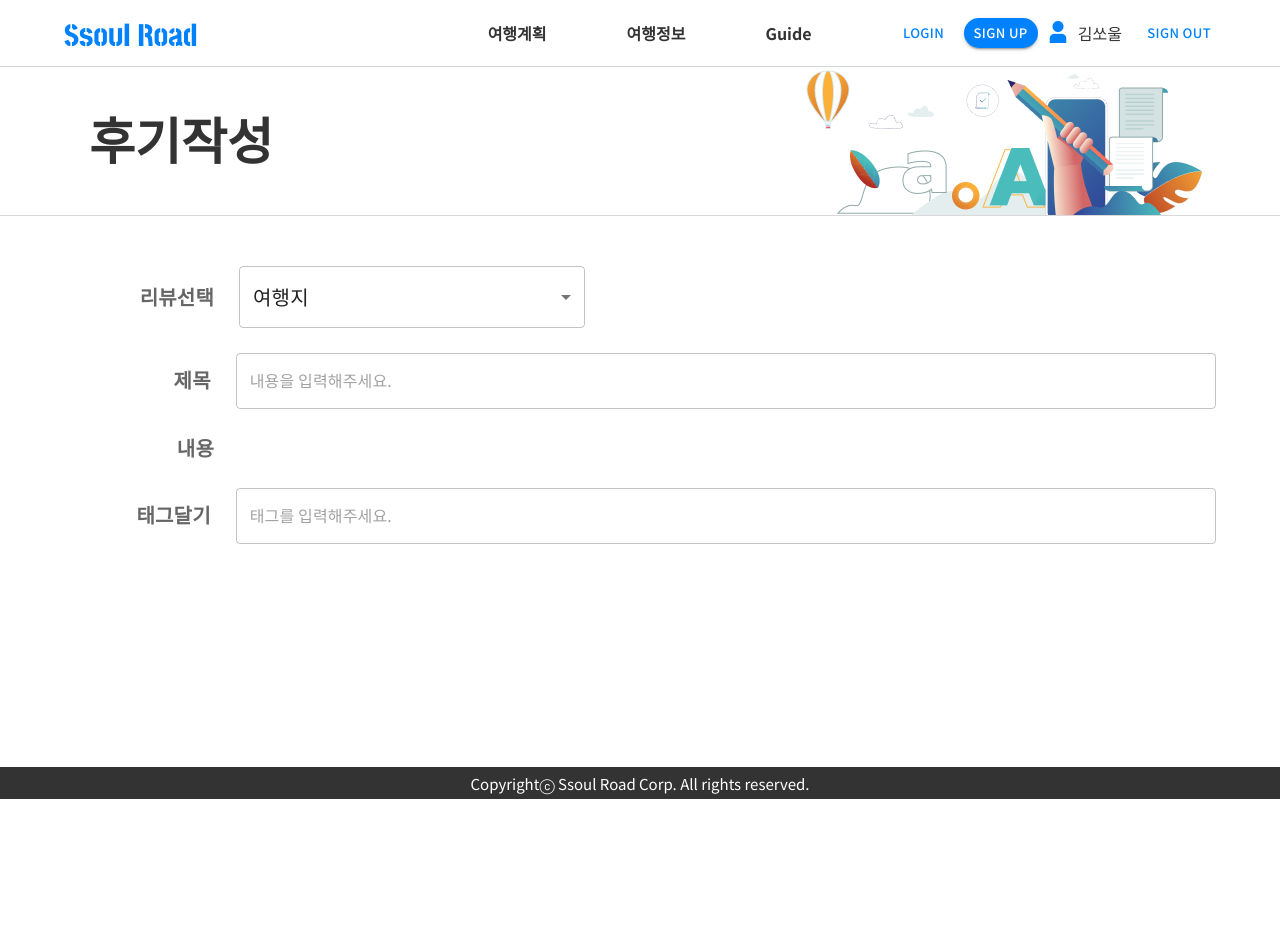
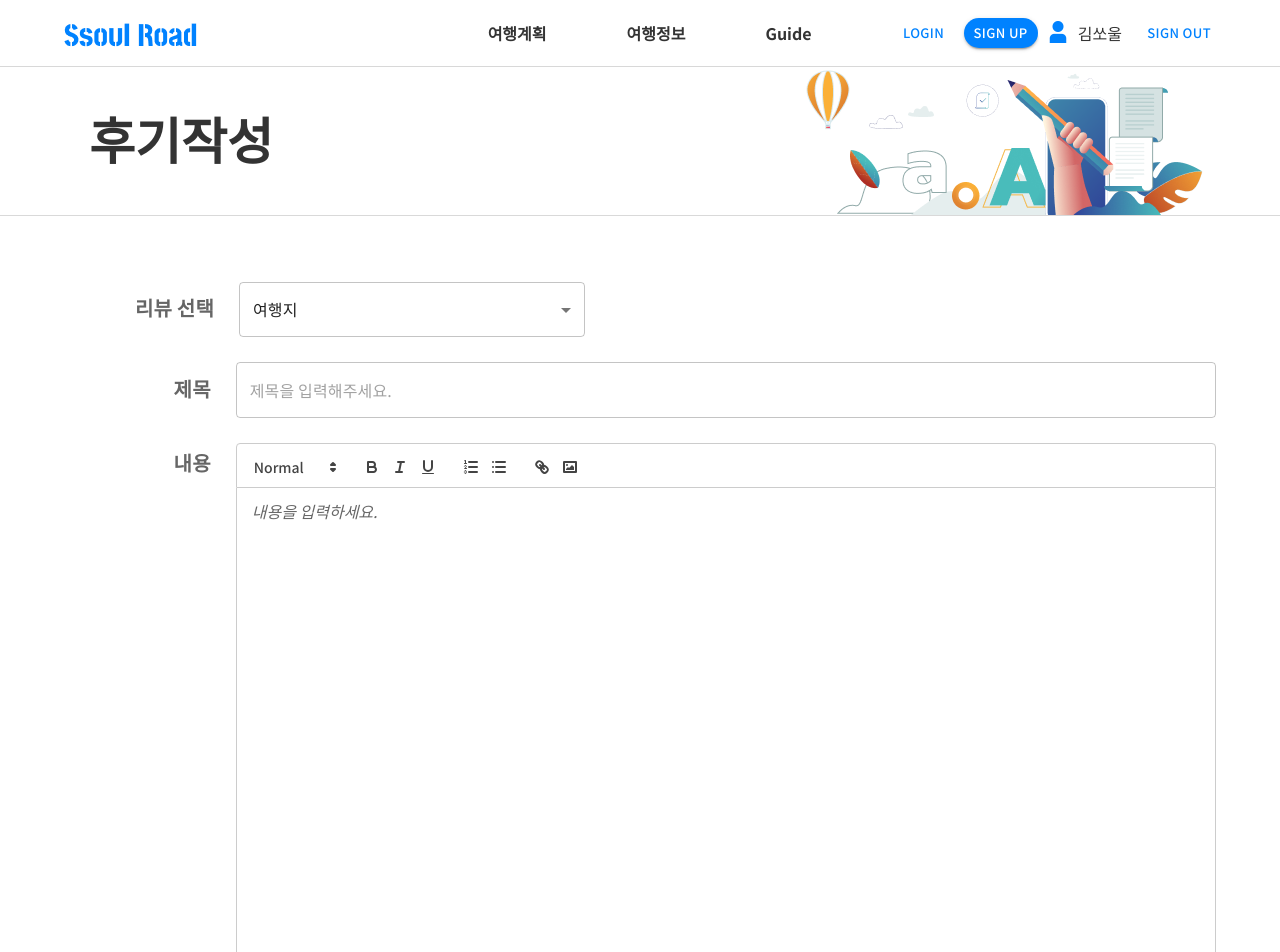
Before and after one commit to a-bite-of-travel/travel-frontend, a React (Create React App) app: page /review in a window 1280 px wide. Shown: the top 952 px of the page. Before the commit the page ends 800 px from the top, so only its background shows below. Built offline with nearby package versions, Linux system fonts and the light colour scheme.

Commit message:
feat:후기작성페이지

```diff
--- a/package.json
+++ b/package.json
@@ -12,6 +12,7 @@
     "@testing-library/jest-dom": "^5.17.0",
     "@testing-library/react": "^13.4.0",
     "@testing-library/user-event": "^13.5.0",
+    "quill": "^2.0.2",
     "react": "^18.3.1",
     "react-dom": "^18.3.1",
     "react-quill": "^2.0.0",
--- a/src/App_ejk.css
+++ b/src/App_ejk.css
@@ -1,5 +1,5 @@
 * {font-family: "Noto Sans KR", sans-serif !important;}
-.contents_wrap{height: calc(100vh - 100px);}
+.contents_wrap{min-height: calc(100vh - 100px);}
 
 /* title */
 .tit_imgwrap{width: 100%;height: 148px;border-bottom: 1px solid #D9D9D9;}
@@ -13,9 +13,15 @@
 
 /* writing */
 .writing_area{width: 100%;padding: 50px 0;}
-.writing_area .MuiFormControl-root{width: 100%;display: flex;flex-direction: row;align-items: center;gap: 25px;}
+.writing_area .MuiFormControl-root{width: 100%;display: flex;flex-direction: row;align-items: baseline;gap: 25px;}
 .writing_area .MuiFormControl-root + .MuiFormControl-root{margin-top: 25px;}
 .writing_area .MuiFormControl-root > label{width: 150px;text-align: right;font-size: 20px;font-weight: 600;color: #666;}
-.writing_area .MuiFormControl-root > label + div{width: calc(100% - 150px);font-size: 20px;}
-.writing_area .MuiFormControl-root > label + div.css-5oflvt-MuiInputBase-root-MuiOutlinedInput-root-MuiSelect-root{width: 30%;}
+.writing_area .MuiFormControl-root > label + div{width: calc(100% - 150px);font-size: 16px;}
+.writing_area .MuiFormControl-root > label + div.css-5oflvt-MuiInputBase-root-MuiOutlinedInput-root-MuiSelect-root{width: 30%;height: 55px;}
 .css-1ahakfv-MuiInputBase-root-MuiOutlinedInput-root{width: 100%;}
+.quill{height: 500px;margin-bottom: 50px;}
+.ql-editor, input::placeholder{font-size: 16px;}
+.ql-toolbar.ql-snow{border-top-left-radius: 4px;border-top-right-radius: 4px;}
+.ql-container.ql-snow{border-bottom-left-radius: 4px;border-bottom-right-radius: 4px;}
+.btn_area{display: flex;justify-content: center;margin-top: 30px;}
+.btn_area button{width: 200px;height: 50px;font-size: 18px;}
--- a/src/components/Writing.jsx
+++ b/src/components/Writing.jsx
@@ -1,41 +1,151 @@
-import * as React from 'react';
-import { Stack, Container, Button, FormControl, FormControlLabel, FormLabel, Select, TextField, MenuItem, FormHelperText, Dialog, DialogTitle, DialogContent, DialogContentText, Box, DialogActions } from '@mui/material';
+import React, { useState, useRef } from "react";
+import { Container, FormControl, FormLabel, Select, MenuItem, TextField, Button } from "@mui/material";
+import ReactQuill from "react-quill";
+import "react-quill/dist/quill.snow.css";
 
 export default function Writing() {
-    /* select */
-    const [reviewType, setReviewType] = React.useState('10');
+    /* State */
+    const [status, setStatus] = useState("ty1");
+    const [title, setTitle] = useState("");
+    const [content, setContent] = useState("");
+    const [tags, setTags] = useState("");
+    const [errors, setErrors] = useState({});
+    const quillRef = useRef(null);
 
-    const handleChange = (event) => {
-        setReviewType(event.target.value);
+    /* Handlers */
+    const handleSubmit = async (event) => {
+        event.preventDefault();
+
+        // 폼 검증
+        const validationErrors = {};
+        if (!title) validationErrors.title = "제목을 입력해주세요.";
+        if (!content) validationErrors.content = "내용을 입력해주세요.";
+        if (!tags) validationErrors.tags = "태그를 입력해주세요.";
+        if (Object.keys(validationErrors).length > 0) {
+            setErrors(validationErrors);
+            return;
+        }
+
+        const reviewData = {
+            type: status,
+            title,
+            content,
+            tags: tags.split(",").map(tag => tag.trim()), // 태그 배열로 변환
+        };
+
+        console.log("Submitted Data:", reviewData);
+
+        try {
+            // API 호출 (예시)
+            const response = await fetch("http://localhost:3500", {
+                method: "POST",
+                headers: {
+                    "Content-Type": "application/json",
+                },
+                body: JSON.stringify(reviewData),
+            });
+            if (response.ok) {
+                alert("리뷰가 성공적으로 제출되었습니다!");
+                // 상태 초기화
+                setStatus("ty1");
+                setTitle("");
+                setContent("");
+                setTags("");
+                setErrors({});
+            } else {
+                alert("리뷰 제출에 실패했습니다.");
+            }
+        } catch (error) {
+            console.error("Error submitting review:", error);
+            alert("서버와 통신 중 문제가 발생했습니다.");
+        }
     };
+
+    const modules = {
+        toolbar: {
+            container: [
+                [{ header: [1, 2, false] }],
+                ["bold", "italic", "underline"],
+                [{ list: "ordered" }, { list: "bullet" }],
+                ["link", "image"], // 이미지 버튼 추가
+            ],
+        },
+    };
+
+    const formats = [
+        "header",
+        "bold",
+        "italic",
+        "underline",
+        "list",
+        "bullet",
+        "link",
+        "image",
+    ]
 
     return (
         <Container maxWidth="lg">
-            <div className="writing_area">
-                <FormControl>
-                    <FormLabel id="review-select-label">리뷰선택</FormLabel>
+            <form onSubmit={handleSubmit} className="writing_area">
+                {/* 리뷰 선택 */}
+                <FormControl fullWidth margin="normal">
+                    <FormLabel htmlFor="review-select">리뷰 선택</FormLabel>
                     <Select
-                        labelId="review-select-label"
                         id="review-select"
-                        value={reviewType}
-                        onChange={handleChange}>
-                        <MenuItem value={10}>여행지</MenuItem>
-                        <MenuItem value={20}>음식점</MenuItem>
-                        <MenuItem value={30}>리뷰</MenuItem>
+                        value={status}
+                        onChange={(e) => setStatus(e.target.value)}
+                    >
+                        <MenuItem value="ty1">여행지</MenuItem>
+                        <MenuItem value="ty2">음식점</MenuItem>
+                        <MenuItem value="ty3">축제</MenuItem>
                     </Select>
                 </FormControl>
-                <FormControl>
-                    <FormLabel id="revie-input-label1">제목</FormLabel>
-                    <TextField labelId="revie-input-label1" id="review-input1" placeholder="내용을 입력해주세요." />
+
+                {/* 제목 입력 */}
+                <FormControl fullWidth margin="normal" error={!!errors.title}>
+                    <FormLabel htmlFor="review-title">제목</FormLabel>
+                    <TextField
+                        id="review-title"
+                        placeholder="제목을 입력해주세요."
+                        value={title}
+                        onChange={(e) => setTitle(e.target.value)}
+                        helperText={errors.title}
+                    />
                 </FormControl>
-                <FormControl>
-                    <FormLabel id="">내용</FormLabel>
+
+                {/* 내용 입력 */}
+                <FormControl fullWidth margin="normal" error={!!errors.content}>
+                    <FormLabel htmlFor="review-content">내용</FormLabel>
+                    <ReactQuill
+                        ref={quillRef}
+                        theme="snow"
+                        value={content}
+                        onChange={setContent}
+                        modules={modules}
+                        formats={formats}
+                        placeholder="내용을 입력하세요."
+                    />
+                    {errors.content && <p style={{ color: "red" }}>{errors.content}</p>}
                 </FormControl>
-                <FormControl>
-                    <FormLabel id="revie-input-label2">태그달기</FormLabel>
-                    <TextField labelId="revie-input-label2" id="review-input2" placeholder="태그를 입력해주세요." />
+
+                {/* 태그 입력 */}
+                <FormControl fullWidth margin="normal" error={!!errors.tags}>
+                    <FormLabel htmlFor="review-tags">태그 달기</FormLabel>
+                    <TextField
+                        id="review-tags"
+                        placeholder="태그를 쉼표로 구분하여 입력해주세요."
+                        value={tags}
+                        onChange={(e) => setTags(e.target.value)}
+                        helperText={errors.tags}
+                    />
                 </FormControl>
-            </div>
+
+                {/* 제출 버튼 */}
+                <div className="btn_area">
+                    <Button variant="contained" color="primary" type="submit">
+                        제출
+                    </Button>
+                </div>
+            </form>
         </Container>
     );
 }
```
Also changed, not shown: 1 other file (tests, documents, lock files or other folders).
